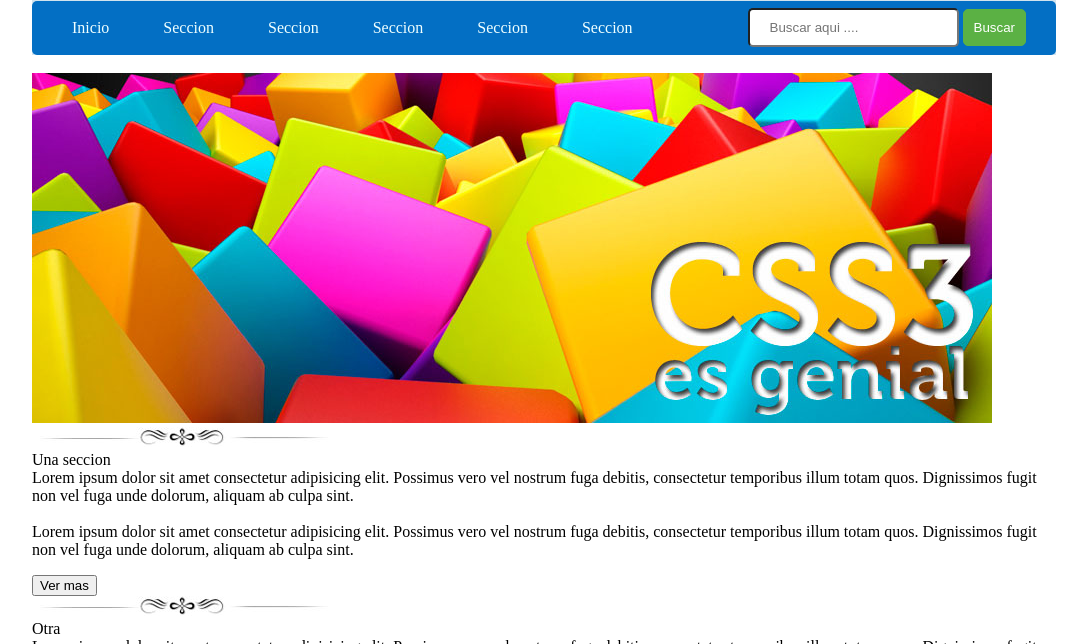
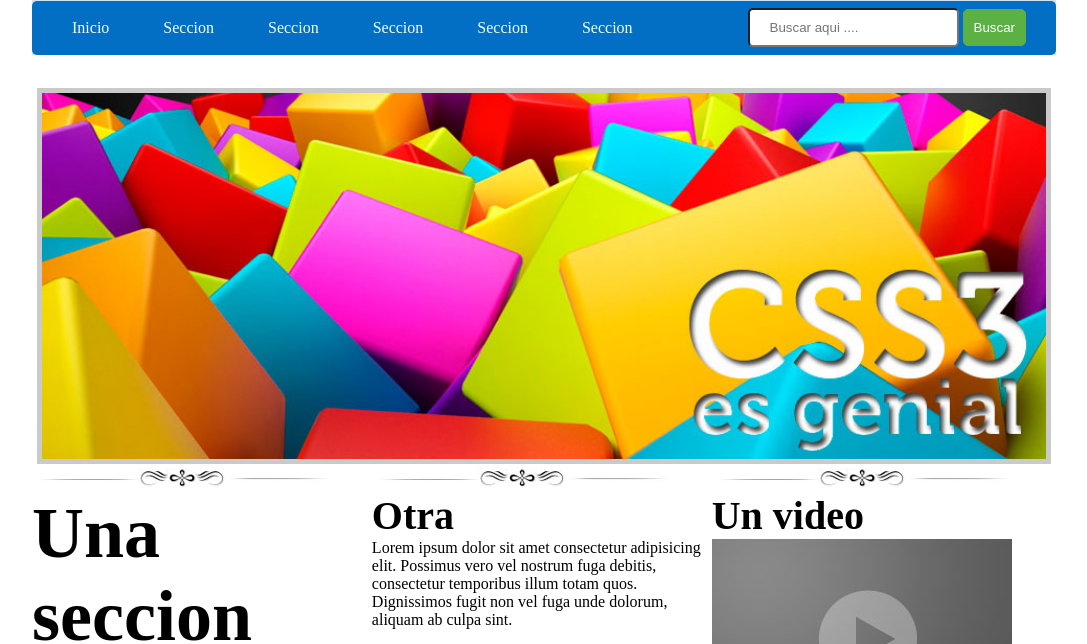
Before and after one commit to LuisHub18/practica01css, a plain HTML site: page index.html in a window 1280 px wide. Shown: the part 156-800 px from the top of the page, without its empty margins (96-1183 px from the left). Drawn offline with Linux system fonts and the light colour scheme.

Commit message:
Practica01 terminada

```diff
--- a/css/estilos.css
+++ b/css/estilos.css
@@ -46,3 +46,44 @@ header nav ul li{
     color: azure;
     margin-right: 50px;
 }
+
+#seccion01{
+    margin-top: 15px;
+}
+
+#seccion01 article{
+    text-align: center;
+}
+
+#seccion01 article img{
+    width: 98%;
+    border: 5px solid rgba(150,150,150,0.5);
+}
+
+#seccion02 article{
+    width: 32.8%;
+    display: inline-block;
+    vertical-align: top;
+}
+
+
+#seccion02 article input{
+    background-color: white;
+    border: 1px solid gray;
+    margin: auto 110px;
+    border-radius: 3px;
+    color: #036FC4;
+    padding: 10px;
+}
+
+.unaSeccion{
+    font-size: 4.5em;
+}
+
+.otraSeccion{
+    font-size: 2.5em;
+}
+
+.nito{
+    font-weight: bold;
+}
```
Also changed, not shown: index.html (+2 -1 lines).
